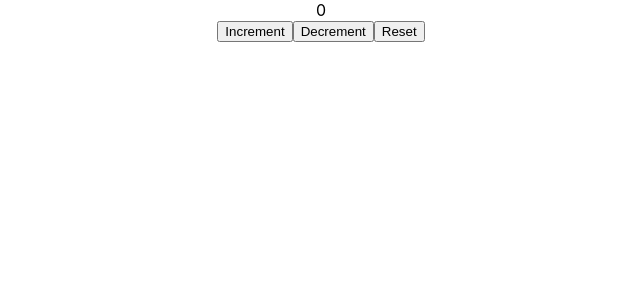
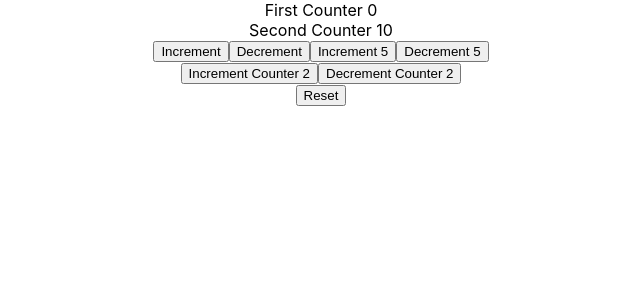
Before and after one commit to GuilhermeFDiniz/codevolution-course, a React (Create React App) app in the folder react-hooks/: page / in a window 1280 px wide. Shown: the top 300 px of the page, without its empty margins (319-959 px from the left). Built offline with nearby package versions, Linux system fonts and the light colour scheme.

Commit message:
Creates a useReducer component passing objects

```diff
--- a/react-hooks/src/App.js
+++ b/react-hooks/src/App.js
@@ -1,12 +1,14 @@
 import logo from './logo.svg';
 import './App.css';
 import CounterOne from './components/CounterOne';
+import CounterTwo from './components/CounterTwo';
 
 
 function App() {
   return (
     <div className="App">
-      <CounterOne/>
+      {/* <CounterOne/> */}
+      <CounterTwo/>
     </div>
   );
 }
--- /dev/null
+++ b/react-hooks/src/components/CounterTwo.js
@@ -0,0 +1,44 @@
+import React, { useReducer } from 'react'
+
+  const initialState = {
+    firstCounter: 0,
+    secondCounter: 10
+  }
+  const reducer = (state, action) => {
+    switch(action.type) {
+      case 'increment':
+        return {... state, firstCounter: state.firstCounter+action.value}
+      case 'decrement':
+        return {... state, firstCounter: state.firstCounter-action.value}
+      case 'increment2':
+        return {... state, secondCounter: state.secondCounter+action.value}
+      case 'decrement2':
+        return {... state, secondCounter: state.secondCounter-action.value}
+      case 'reset':
+        return initialState
+      default:
+        return state
+    }
+  }
+
+function CounterTwo() {
+  const [count, dispatch] = useReducer(reducer, initialState)
+
+  return (
+    <div>
+      <div>First Counter {count.firstCounter}</div>
+      <div>Second Counter {count.secondCounter}</div>
+      <button onClick={()=> dispatch({type: 'increment', value: 1})}>Increment</button>
+      <button onClick={()=> dispatch({type:'decrement', value: 1})}>Decrement</button>
+      <button onClick={()=> dispatch({type: 'increment', value: 5})}>Increment 5</button>
+      <button onClick={()=> dispatch({type:'decrement', value: 5})}>Decrement 5</button>
+      <div>
+        <button onClick={()=> dispatch({type: 'increment2', value: 1})}>Increment Counter 2</button>
+        <button onClick={()=> dispatch({type:'decrement2', value: 1})}>Decrement Counter 2</button>
+      </div>
+      <button onClick={()=> dispatch({type:'reset'})}>Reset</button>
+    </div>
+  )
+}
+
+export default CounterTwo
```
